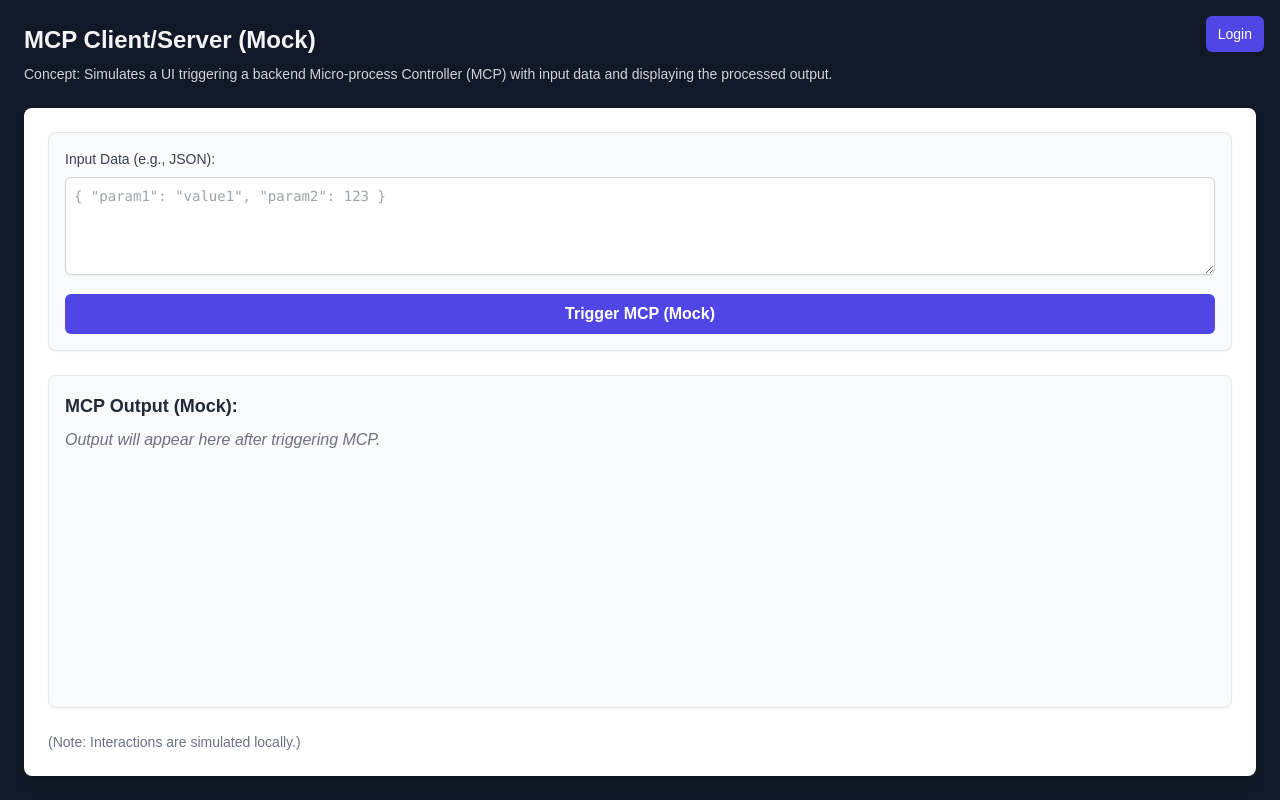
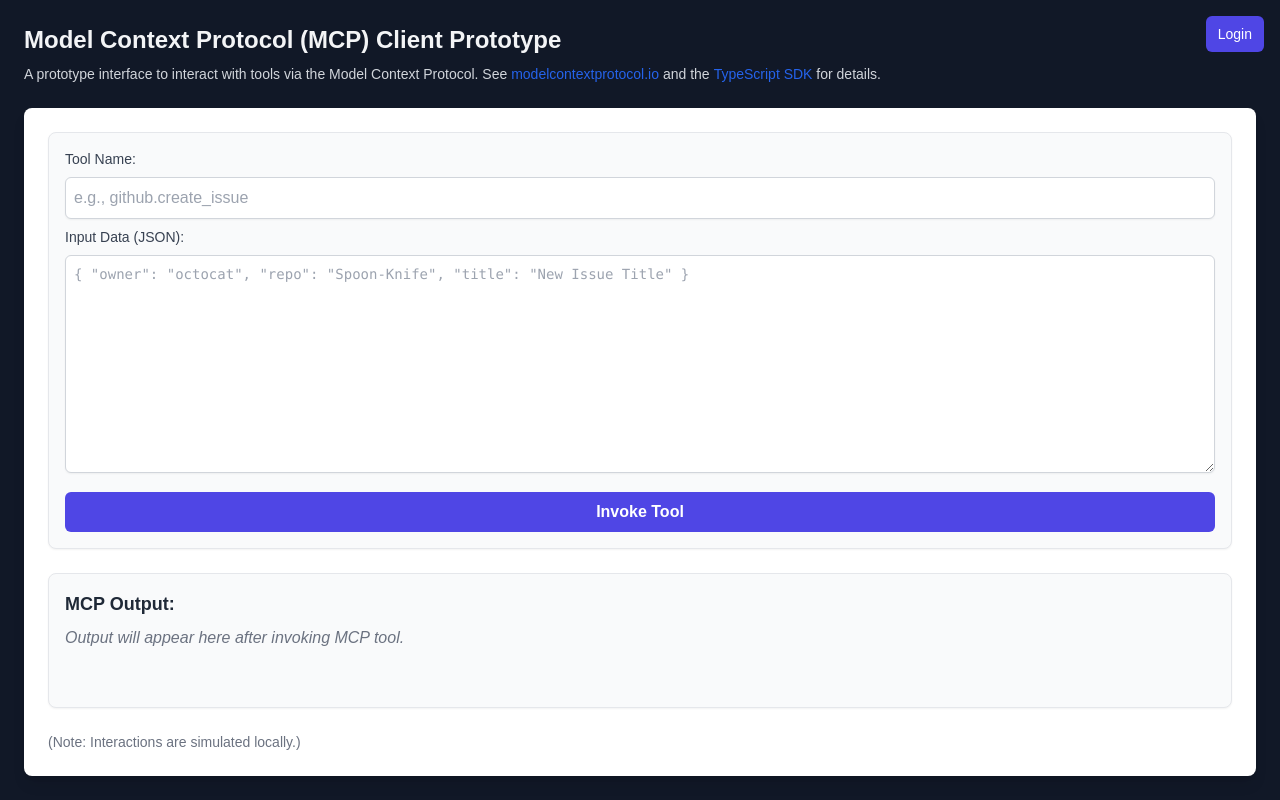
Before and after one commit to davidorban/sensayhacks, a Next.js app: page /prototypes/MCPClient in a window 1280 px wide. Built offline with nearby package versions, Linux system fonts and the light colour scheme; no server answers.

Commit message:
refactor(MCPClient): Update prototype page to reflect Model Context Protocol

```diff
--- a/src/app/prototypes/MCPClient/page.tsx
+++ b/src/app/prototypes/MCPClient/page.tsx
@@ -1,5 +1,6 @@
 "use client";
 import React, { useState } from 'react';
+import { Loader2 } from 'lucide-react';
 
 interface McpOutput {
   status: string;
@@ -7,48 +8,86 @@ interface McpOutput {
 }
 
 const MCPClientPage = () => {
-  const [inputData, setInputData] = useState('');
-  const [output, setOutput] = useState<McpOutput | null>(null);
-  const [isLoading, setIsLoading] = useState(false);
+  const [toolName, setToolName] = useState<string>(''); // Name of the MCP tool to invoke
+  const [inputData, setInputData] = useState<string>(''); // Input data for the tool (as JSON string)
+  const [apiKey, setApiKey] = useState<string>(''); // Placeholder for potential MCP auth/config
+  const [response, setResponse] = useState<unknown | null>(null); // Store MCP response
+  const [isLoading, setIsLoading] = useState<boolean>(false);
+  const [error, setError] = useState<string | null>(null);
 
-  const handleTriggerMcp = () => {
+  // Handle triggering the MCP tool invocation via the backend
+  const handleTriggerMcp = async () => {
     setIsLoading(true);
-    setOutput(null);
-    console.log('(Mock) Triggering MCP with data:', inputData);
+    setError(null);
+    setResponse(null);
 
-    // Simulate API call delay
-    setTimeout(() => {
-      // Mock response from MCP
-      const mockResponse: McpOutput = {
-        status: 'Success',
-        data: {
-          processedInput: inputData,
-          result: `Mock result based on input - ${Date.now()}`,
-          details: 'This is a simulated response from the MCP server.',
+    if (!toolName || !inputData) {
+      setError('Tool Name and Input Data cannot be empty.');
+      setIsLoading(false);
+      return;
+    }
+
+    let parsedInputData: object;
+    try {
+      parsedInputData = JSON.parse(inputData);
+    } catch (parseError) {
+      setError('Invalid JSON in Input Data.');
+      setIsLoading(false);
+      return;
+    }
+
+    try {
+      // TODO: Update API endpoint and request structure if necessary
+      const apiResponse = await fetch('/api/mcp', { // Assuming a backend route at /api/mcp
+        method: 'POST',
+        headers: {
+          'Content-Type': 'application/json',
+          'X-MCP-Auth': apiKey, // Example auth header, adjust based on actual MCP SDK needs
         },
-      };
-      setOutput(mockResponse);
+        body: JSON.stringify({
+          toolName: toolName,
+          inputData: parsedInputData,
+        }),
+      });
+
+      const data = await apiResponse.json();
+      setResponse(data);
+    } catch (error) {
+      setError('Failed to invoke MCP tool.');
+    } finally {
       setIsLoading(false);
-    }, 1500); // 1.5 second delay
+    }
   };
 
   return (
     <div className="flex-1 flex flex-col bg-gray-900 p-6">
-      <h1 className="text-2xl font-bold mb-2 text-gray-100">MCP Client/Server (Mock)</h1>
+      <h1 className="text-2xl font-bold mb-2 text-gray-100">Model Context Protocol (MCP) Client Prototype</h1>
       <p className="mb-6 text-sm text-gray-300">
-        Concept: Simulates a UI triggering a backend Micro-process Controller (MCP) with input data and displaying the processed output.
+        A prototype interface to interact with tools via the Model Context Protocol.
+        See <a href="https://modelcontextprotocol.io/introduction" target="_blank" rel="noopener noreferrer" className="text-blue-600 hover:underline">modelcontextprotocol.io</a> and the
+        <a href="https://github.com/modelcontextprotocol/typescript-sdk" target="_blank" rel="noopener noreferrer" className="text-blue-600 hover:underline ml-1">TypeScript SDK</a> for details.
       </p>
 
       <div className="bg-white p-6 rounded-lg shadow-lg flex-1 flex flex-col">
 
         <div className="mb-6 p-4 border border-gray-200 rounded-lg bg-gray-50 shadow-sm">
-          <label htmlFor="mcpInput" className="block text-sm font-medium text-gray-700 mb-2">Input Data (e.g., JSON):</label>
+          <label htmlFor="toolName" className="block text-sm font-medium text-gray-700 mb-2">Tool Name:</label>
+          <input
+            type="text"
+            id="toolName"
+            value={toolName}
+            onChange={(e) => setToolName(e.target.value)}
+            placeholder='e.g., github.create_issue'
+            className="w-full p-2 border border-gray-300 rounded-md shadow-sm focus:outline-none focus:ring-2 focus:ring-indigo-500 mb-2 text-black"
+          />
+
+          <label htmlFor="inputData" className="block text-sm font-medium text-gray-700 mb-2">Input Data (JSON):</label>
           <textarea
-            id="mcpInput"
-            rows={4}
+            id="inputData"
+            rows={10}
             value={inputData}
             onChange={(e) => setInputData(e.target.value)}
-            placeholder='{ "param1": "value1", "param2": 123 }'
+            placeholder='{ "owner": "octocat", "repo": "Spoon-Knife", "title": "New Issue Title" }'
             className="w-full p-2 border border-gray-300 rounded-md shadow-sm focus:outline-none focus:ring-2 focus:ring-indigo-500 font-mono text-sm text-black"
           />
           <button
@@ -62,28 +101,25 @@ const MCPClientPage = () => {
           >
             {isLoading ? (
               <>
-                <svg className="animate-spin -ml-1 mr-2 h-5 w-5 text-white" xmlns="http://www.w3.org/2000/svg" fill="none" viewBox="0 0 24 24">
-                  <circle className="opacity-25" cx="12" cy="12" r="10" stroke="currentColor" strokeWidth="4"></circle>
-                  <path className="opacity-75" fill="currentColor" d="M4 12a8 8 0 018-8V0C5.373 0 0 5.373 0 12h4zm2 5.291A7.962 7.962 0 014 12H0c0 3.042 1.135 5.824 3 7.938l3-2.647z"></path>
-                </svg>
+                <Loader2 className="animate-spin -ml-1 mr-2 h-5 w-5 text-white" />
                 Processing...
               </>
             ) : (
-              'Trigger MCP (Mock)'
+              'Invoke Tool'
             )}
           </button>
         </div>
 
         <div className="flex-1 p-4 border border-gray-200 rounded-lg bg-gray-50 shadow-sm min-h-[120px]">
-          <h2 className="text-lg font-semibold mb-2 text-gray-800">MCP Output (Mock):</h2>
+          <h2 className="text-lg font-semibold mb-2 text-gray-800">MCP Output:</h2>
           {isLoading && (
             <p className="text-gray-500 italic">Processing request...</p>
           )}
-          {output && (
-            <pre className="bg-gray-100 p-3 rounded-md text-sm text-gray-800 overflow-x-auto"><code>{JSON.stringify(output, null, 2)}</code></pre>
+          {response && (
+            <pre className="bg-gray-100 p-3 rounded-md text-sm text-gray-800 overflow-x-auto"><code>{JSON.stringify(response, null, 2)}</code></pre>
           )}
-          {!isLoading && !output && (
-             <p className="text-gray-500 italic">Output will appear here after triggering MCP.</p>
+          {!isLoading && !response && (
+             <p className="text-gray-500 italic">Output will appear here after invoking MCP tool.</p>
           )}
         </div>
 
```
